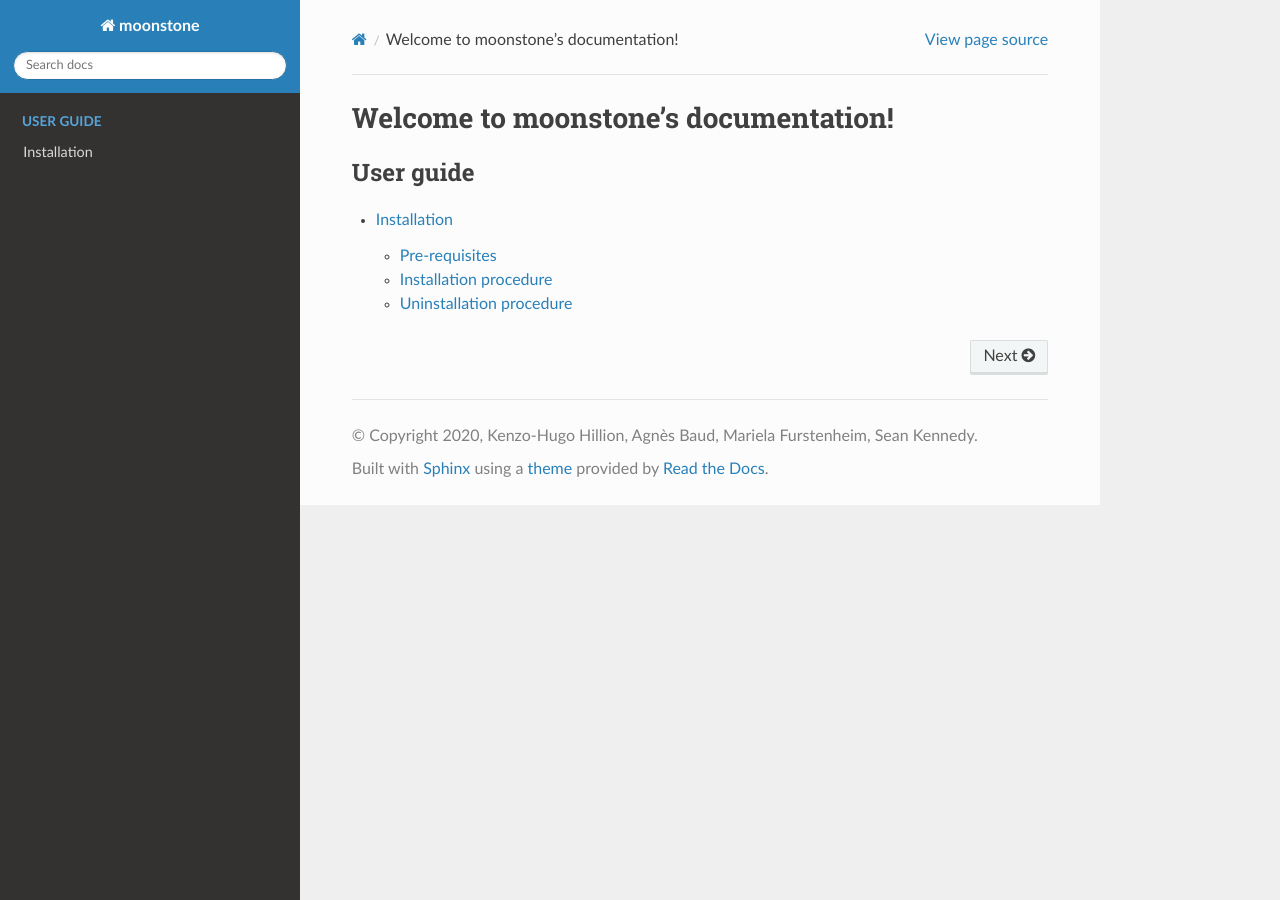
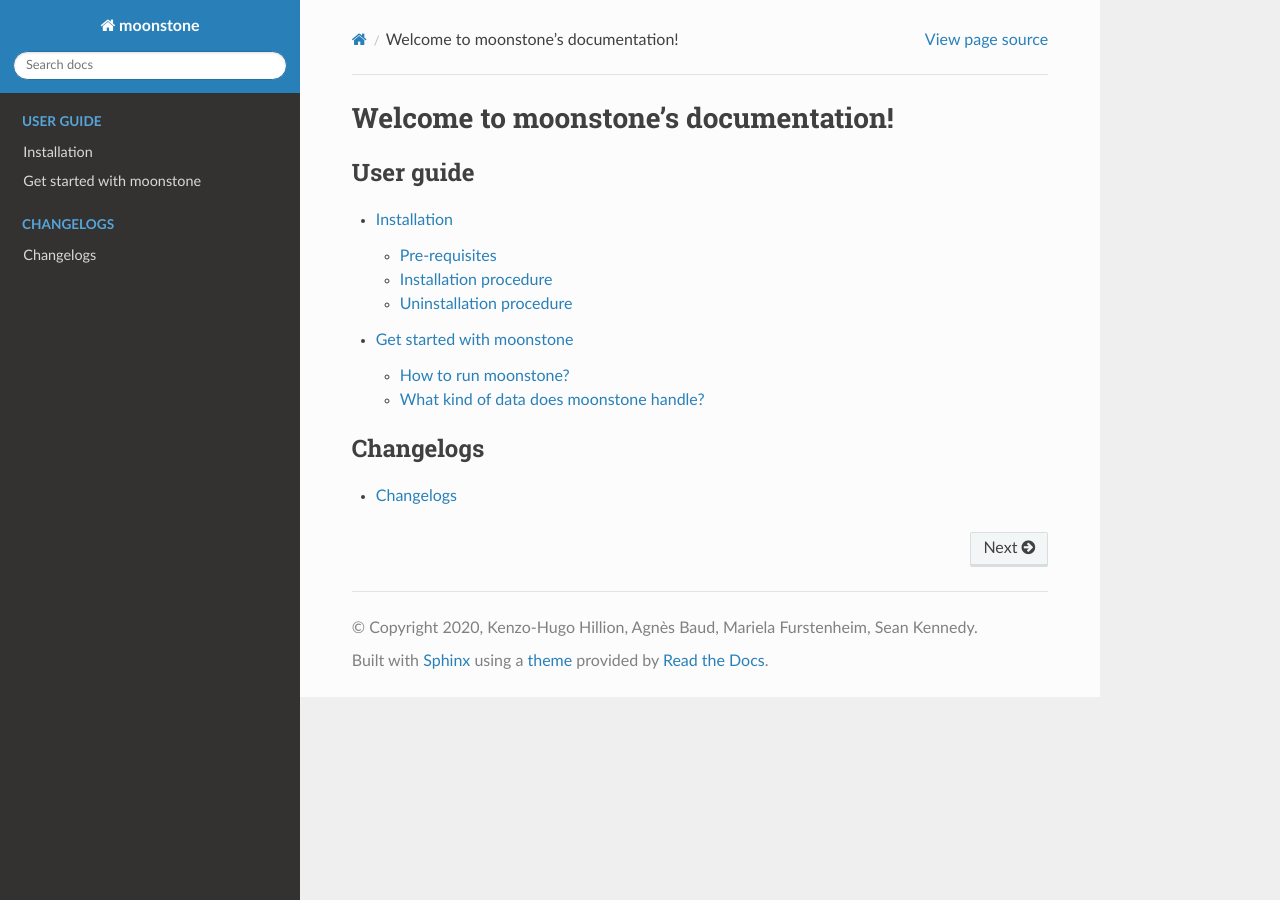
Before and after one commit to motleystate/moonstone, a Sphinx documentation site: the page built from docs/index.rst, in a window 1280 px wide. Built offline with Sphinx 7.4.7 and the Read the Docs theme 2.0.0, drawn with Linux system fonts in a browser that asks for light colours; some of the changed lines change nothing that is shown.

Commit message:
GetStarted page

```diff
--- /dev/null
+++ b/docs/changelogs.rst
@@ -0,0 +1,5 @@
+************
+Changelogs
+************
+
+Summary of developments of moonstone library.
--- a/docs/index.rst
+++ b/docs/index.rst
@@ -11,3 +11,11 @@ Welcome to moonstone's documentation!
     :maxdepth: 2
 
     user_guide/installation
+    user_guide/get_started_with_moonstone
+
+
+.. toctree::
+    :caption: Changelogs
+    :maxdepth: 1
+
+    changelogs
--- /dev/null
+++ b/docs/user_guide/get_started_with_moonstone.rst
@@ -0,0 +1,60 @@
+************
+Get started with moonstone
+************
+
+
+
+How to run moonstone?
+============
+
+More detailed documentation is available on the wiki_
+
+.. _wiki: https://virtualenv.pypa.io/en/latest/(https://gitlab.pasteur.fr/metagenomics/data-analysis/-/wikis/Home).
+
+moonstone can be run in a python script or by command-line in a terminal.
+
+
+In a python script
+########
+
+.. code-block:: python
+
+    import moonstone
+    help(moonstone)
+
+
+By command-line
+########
+
+.. code-block:: bash
+
+    (moonstone) $ moonstone --help
+    usage: moonstone [-h] [-f filtering] [-p] [-k clusters] [-s variable]
+                    [-sr variable] [-sc variable] [-rf variable]
+                    countfile metadata
+
+    Microbiota Analysis Scripts for Machine LEarning
+
+    positional arguments:
+    countfile     Normalized count file input
+    metadata      Clinical data input file
+
+    optional arguments:
+    -h, --help    show this help message and exit
+    -f filtering  Minimum mean reads per variable: use a float >0
+    -p            Generates PCA plot of data
+    -k clusters   Runs K-Means clustering. Provide number of clusters
+    -s variable   Run SVMachine Classification
+    -sr variable  SVM Classifier with ROC Analysis
+    -sc variable  SVM and output Classifier Components
+    -rf variable  Random Forest Analysis, using supplied variable
+
+
+
+What kind of data does moonstone handle?
+============
+
+moonstone can handles count data and taxonomy data files, and optionally their corresponding metadata files.
+moonstone can also take `pandas dataframe`_ with the data as some modules' input (in python script exclusively).
+
+.. _pandas dataframe : https://pandas.pydata.org/pandas-docs/stable/reference/api/pandas.DataFrame.html
--- a/docs/user_guide/installation.rst
+++ b/docs/user_guide/installation.rst
@@ -44,14 +44,14 @@ Clone the repository and install moonstone with the following commands:
 
 .. Note::
     Installing moonstone will install the following dependencies :
-        - pandas==1.0.1
-        - scikit-learn==0.21.3
+        - pandas (==1.0.1)
+        - scikit-learn (==0.21.3)
         - matplotlib
         - plotly
         - statsmodels
         - python-slugify
         - pyaml
-        - numpy==1.18.1
+        - numpy (==1.18.1)
 
 Uninstallation procedure
 =========================
```
